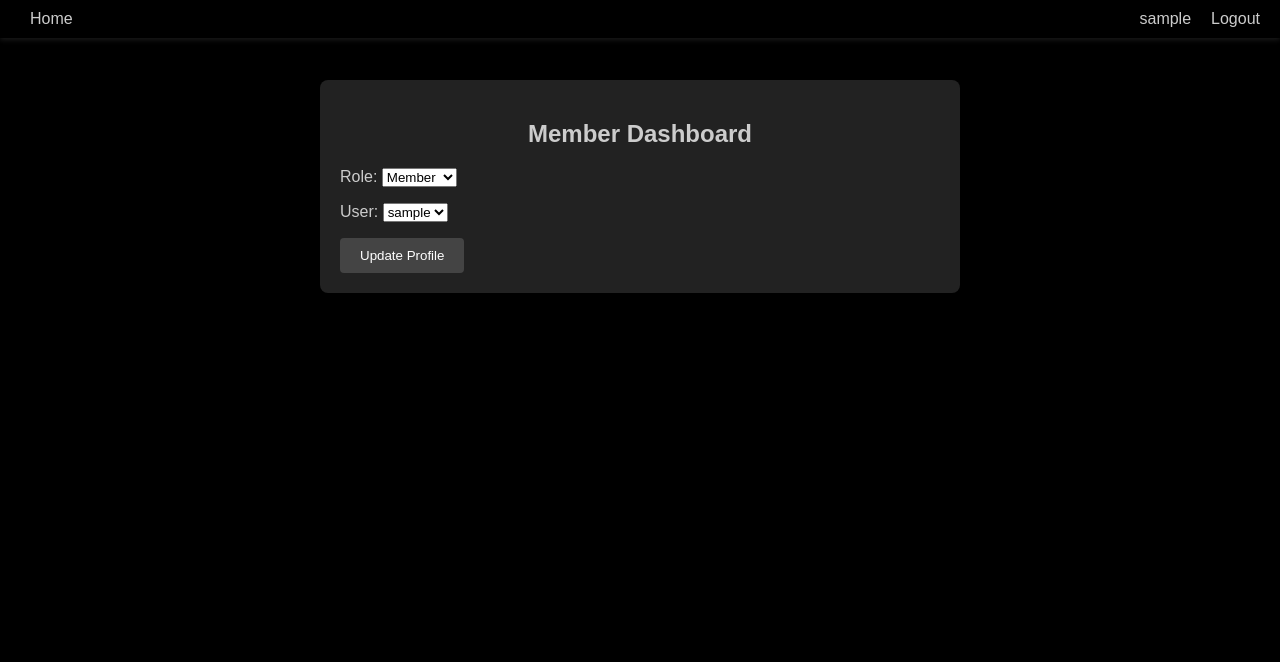
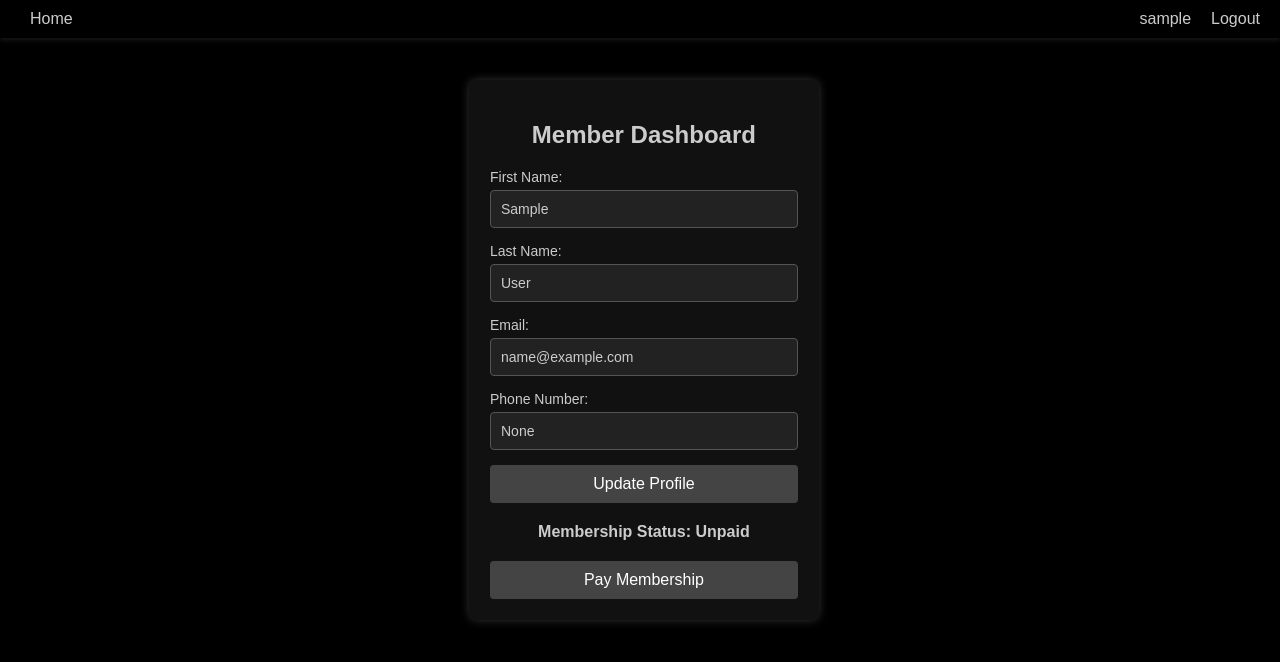
Before and after one commit to AVECProductions/AVECSTU, a Django app: page /member-dashboard/ in a window 1280 px wide. Shown: the top 662 px of the page. Run offline with Django 5.2, Linux system fonts and the light colour scheme; the visitor is signed in with stand-in values (Sample User, id 1); data comes from the database, SQL or seed files in the repository.

Commit message:
styling upgrades

```diff
--- a/main/models.py
+++ b/main/models.py
@@ -80,6 +80,7 @@ class UserProfile(models.Model):
     )
     user = models.OneToOneField(User, on_delete=models.CASCADE, related_name="profile")
     role = models.CharField(max_length=10, choices=ROLE_CHOICES, default="member")
+    phone = models.CharField(max_length=15, null=True, blank=True)  # New field for phone numbers
 
     def __str__(self):
         return f"{self.user.username} - {self.role}"
--- a/main/templates/base.html
+++ b/main/templates/base.html
@@ -74,10 +74,10 @@
     <div class="header-right">
         {% if user.is_authenticated %}
             {% if user.is_staff %}
-                    <!-- Admin users are redirected to the Admin Dashboard -->
+                <!-- Admin users -->
                 <a href="{% url 'admin_dashboard' %}">{{ user.username }}</a>
-                {% else %}
-                    <!-- Regular members are redirected to the Member Dashboard -->
+            {% elif user.profile.role != "public" %}
+                <!-- Regular members -->
                 <a href="{% url 'member_dashboard' %}">{{ user.username }}</a>
             {% endif %}
             <a href="{% url 'member_logout' %}">Logout</a>
--- a/main/templates/mobile/member_dashboard.html
+++ b/main/templates/mobile/member_dashboard.html
@@ -2,15 +2,112 @@
 
 {% block title %}Member Dashboard{% endblock %}
 
+{% block extra_styles %}
+<style>
+    body {
+        margin: 0;
+        font-family: Arial, sans-serif;
+        background-color: #000;
+        color: #ccc;
+        display: flex;
+        justify-content: center;
+        align-items: center;
+        height: calc(100% - 40px);
+    }
+
+    .dashboard-container {
+        border: 1px solid #111;
+        background-color: #111;
+        padding: 20px;
+        width: 90%;
+        max-width: 400px;
+        min-width: 300px;
+        box-shadow: 0 0 10px rgba(255, 255, 255, 0.2);
+        border-radius: 8px;
+    }
+
+    .dashboard-container h2 {
+        text-align: center;
+        margin-bottom: 20px;
+    }
+
+    .form-group {
+        margin-bottom: 15px;
+    }
+
+    label {
+        display: block;
+        font-size: 14px;
+        margin-bottom: 5px;
+    }
+
+    input[type="text"],
+    input[type="email"],
+    input[type="tel"] {
+        width: 100%;
+        padding: 10px;
+        font-size: 14px;
+        background-color: #222;
+        border: 1px solid #555;
+        color: #ccc;
+        box-sizing: border-box;
+        border-radius: 4px;
+    }
+
+    .membership-status {
+        text-align: center;
+        margin: 20px 0;
+        font-size: 16px;
+        font-weight: bold;
+    }
+
+    button {
+        display: block;
+        width: 100%;
+        padding: 10px;
+        font-size: 16px;
+        color: #fff;
+        background-color: #444;
+        border: none;
+        cursor: pointer;
+        border-radius: 4px;
+        margin-top: 10px;
+    }
+
+    button:hover {
+        background-color: #333;
+    }
+</style>
+{% endblock %}
+
 {% block content %}
-<div style="max-width: 600px; margin: auto; padding: 20px; background-color: #222; border-radius: 8px; color: #ccc;">
-    <h2 style="text-align: center;">Member Dashboard</h2>
+<div class="dashboard-container">
+    <h2>Member Dashboard</h2>
     <form method="POST">
         {% csrf_token %}
-        {{ form.as_p }}
-        <button type="submit" style="background-color: #444; color: #fff; padding: 10px 20px; border: none; border-radius: 4px; cursor: pointer;">
-            Update Profile
-        </button>
+        <div class="form-group">
+            <label for="first_name">First Name:</label>
+            <input type="text" id="first_name" name="first_name" placeholder="Enter your first name" value="{{ user.first_name }}" required>
+        </div>
+        <div class="form-group">
+            <label for="last_name">Last Name:</label>
+            <input type="text" id="last_name" name="last_name" placeholder="Enter your last name" value="{{ user.last_name }}" required>
+        </div>
+        <div class="form-group">
+            <label for="email">Email:</label>
+            <input type="email" id="email" name="email" placeholder="Enter your email" value="{{ user.email }}" required>
+        </div>
+        <div class="form-group">
+            <label for="phone">Phone Number:</label>
+            <input type="tel" id="phone" name="phone" placeholder="Enter your phone number" value="{{ user.profile.phone }}" required>
+        </div>
+        <button type="submit">Update Profile</button>
     </form>
+    <div class="membership-status">Membership Status: {{ membership_status }}</div>
+    {% if membership_status == "Unpaid" %}
+        <button onclick="location.href='/pay-membership/'">Pay Membership</button>
+    {% else %}
+        <button onclick="location.href='/cancel-membership/'">Cancel Membership</button>
+    {% endif %}
 </div>
 {% endblock %}
--- a/main/views.py
+++ b/main/views.py
@@ -19,6 +19,7 @@ from .models import Invite
 from django.http import HttpResponseForbidden
 from .forms import ProfileUpdateForm
 import requests
+from .models import UserMembership
 
 
 # Configure Stripe
@@ -36,24 +37,72 @@ def role_required(role):
         return _wrapped_view
     return decorator
 
+
+from django.shortcuts import render, redirect
+from django.contrib.auth.decorators import login_required
+from django.contrib import messages
+from django.utils.timezone import now
+from .models import UserMembership
+
+
 @login_required
 def member_dashboard_view(request):
     """
     Display the member's profile information and allow edits.
     """
+
+    # Restrict access for "public" users
+    if request.user.profile.role == "public":
+        return HttpResponseForbidden("You are not authorized to access this page.")
+
     if request.method == "POST":
-        form = ProfileUpdateForm(request.POST, instance=request.user.profile)
-        if form.is_valid():
-            form.save()
-            messages.success(request, "Your profile has been updated.")
-            return redirect('member_dashboard')
-    else:
-        form = ProfileUpdateForm(instance=request.user.profile)
+        # Update user profile directly
+        user_profile = request.user.profile
+        user_profile.first_name = request.POST.get("first_name", user_profile.user.first_name)
+        user_profile.last_name = request.POST.get("last_name", user_profile.user.last_name)
+        user_profile.email = request.POST.get("email", user_profile.user.email)
+        user_profile.phone = request.POST.get("phone", user_profile.user.email)
+        user_profile.save()
+
+        # Update user's first and last name
+        user = request.user
+        user.first_name = request.POST.get("first_name", user.first_name)
+        user.last_name = request.POST.get("last_name", user.last_name)
+        user.email = request.POST.get("email", user.email)
+        user.save()
+
+        messages.success(request, "Your profile has been updated.")
+        return redirect('member_dashboard')
+
+    # Retrieve membership status
+    try:
+        user_membership = request.user.usermembership
+        membership_status = "Paid" if user_membership.active else "Unpaid"
+    except UserMembership.DoesNotExist:
+        membership_status = "Unpaid"
 
     context = {
-        'form': form
+        'membership_status': membership_status,
     }
     return render(request, 'mobile/member_dashboard.html', context)
+
+
+@login_required
+def pay_membership(request):
+    user = request.user
+    user.profile.membership_status = "paid"
+    user.profile.save()
+    messages.success(request, "Membership paid successfully.")
+    return redirect('member_dashboard')
+
+@login_required
+def cancel_membership(request):
+    user = request.user
+    user.profile.membership_status = "unpaid"
+    user.profile.save()
+    messages.success(request, "Membership canceled successfully.")
+    return redirect('member_dashboard')
+
 
 
 def home_view(request):
--- a/myproject/urls.py
+++ b/myproject/urls.py
@@ -20,4 +20,6 @@ urlpatterns = [
     path('register/<str:token>/', register_view, name='register'),
     path('member-dashboard/', member_dashboard_view, name='member_dashboard'),
     path("admin-dashboard/", admin_dashboard, name="admin_dashboard"),
+    path("pay-membership/", pay_membership, name="pay_membership"),
+    path("cancel-membership/", cancel_membership, name="cancel_membership"),
 ]
```
Also changed, not shown: main/templates/mobile/guest_login.html (+21 -24 lines), main/templates/mobile/member_login.html (+32 -28 lines), main/templates/mobile/reservation_form.html (+28 -35 lines), main/migrations/0006_userprofile_phone.py (added), 1 other file. Lines whose indentation alone changed are shown as unchanged.
